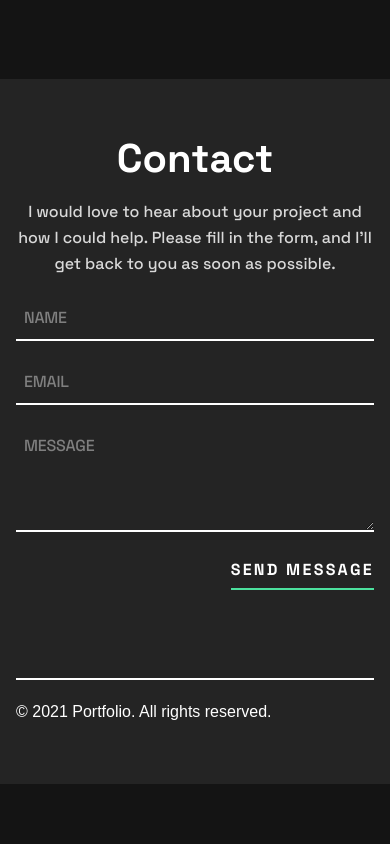
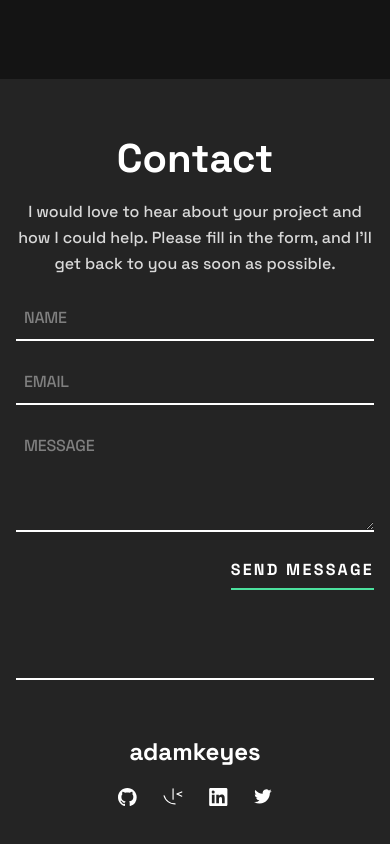
Before and after one commit to francissfrias/FEM-SPADevPortfolio, a React (Vite) app: page / in a window 390 px wide. Shown: the part 4271-5115 px from the top of the page. Before the commit the page ends 5055 px from the top, so only its background shows below. Built offline with nearby package versions, Linux system fonts and the light colour scheme; a web font is replaced by a local one.

Commit message:
mobile footer fixed

```diff
--- a/src/App.tsx
+++ b/src/App.tsx
@@ -4,6 +4,7 @@ import Projects from './components/Projects';
 import Skills from './components/Skills';
 import { Button } from './components/ui/Button';
 import { Input } from './components/ui/Input';
+import Navbar from './components/ui/Navbar';
 
 const App = () => {
   return (
@@ -31,14 +32,8 @@ const App = () => {
           className='min-h-[107px] border-b-2 border-white w-full bg-transparent p-2 uppercase placeholder:uppercase placeholder:pb-20 placeholder:border-red-300 placeholder:border-2 placeholder:tracking-[-0.22px] placeholder:leading-[26px] placeholder:text-[16px] placeholder:opacity-50 placeholder:text-secondary placeholder:font-medium  ring-0 focus:ring-0 focus:outline-none focus:border-accent focus:border-b-2 text-primary text-[16px] leading-[26px] font-medium required:border-b-2 required:border-error disabled:border-b-2 disabled:border-error no-scrollbar'
         />
         <Button className='w-fit block ml-auto '>Send Message</Button>
-        <div className='w-full border-b-2 border-primary mt-[68px]' />
-        <div className='flex justify-between items-center'>
-          <p>© 2021 Portfolio. All rights reserved.</p>
-          <div className='flex gap-4'>
-            <i className='fab fa-facebook-f' />
-            <i className='fab fa-twitter' />
-            <i className='fab fa-instagram' />
-          </div>
+        <div className='w-full border-t-2 border-primary mt-[68px] pt-9'>
+          <Navbar />
         </div>
       </footer>
     </div>
```
